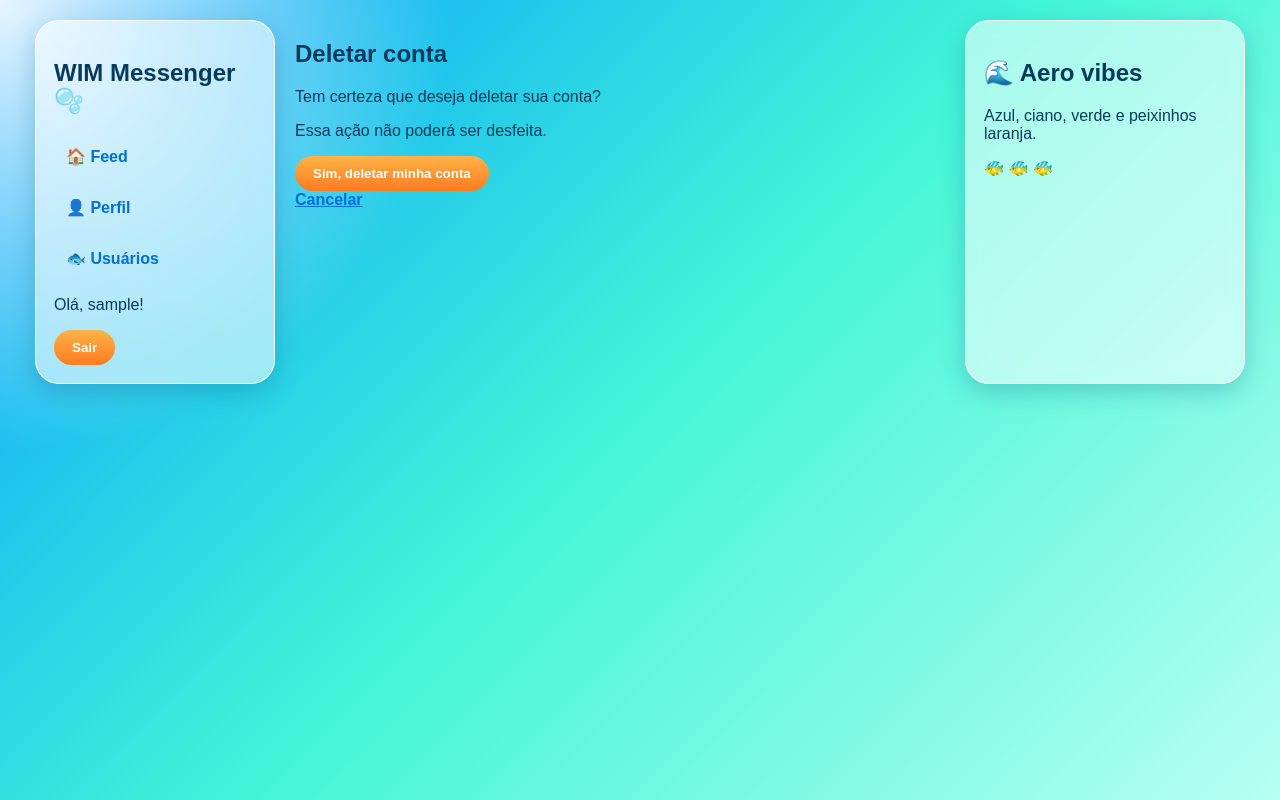
After one commit to maluucodes/twitter-clone-ebac, a Django app: page /conta/deletar/ in a window 1280 px wide. The commit adds this page. Run offline with Django 5.2, Linux system fonts and the light colour scheme; the visitor is signed in with stand-in values (Sample User, id 1).

Commit message:
Added account deletion and prettier interface

```diff
--- a/accounts/urls.py
+++ b/accounts/urls.py
@@ -1,7 +1,17 @@
 from django.contrib.auth.views import LoginView, LogoutView, PasswordChangeView, PasswordChangeDoneView
 from django.urls import path
-
-from accounts.views import edit_profile_view, profile_view, register_view, follow_user_view, unfollow_user_view, users_list_view, followers_list_view, following_list_view
+from django.contrib.auth import login, logout
+from accounts.views import (
+    delete_account_view,
+    edit_profile_view,
+    follow_user_view,
+    followers_list_view,
+    following_list_view,
+    profile_view,
+    register_view,
+    unfollow_user_view,
+    users_list_view,
+)
 
 
 urlpatterns = [
@@ -25,4 +35,5 @@ urlpatterns = [
     ),
     path("seguindo/", following_list_view, name="following_list"),
     path("seguidores/", followers_list_view, name="followers_list"),
+    path("conta/deletar/", delete_account_view, name="delete_account"),
 ]
--- a/accounts/views.py
+++ b/accounts/views.py
@@ -1,23 +1,23 @@
-from django.contrib.auth import login
 from django.contrib.auth.decorators import login_required
-from django.contrib.auth.forms import UserCreationForm
+from accounts.forms import ProfileForm, RegisterForm
 from django.shortcuts import redirect, render
 from django.contrib.auth.models import User
 from django.shortcuts import get_object_or_404
+from django.contrib.auth import login, logout
 
 from accounts.forms import ProfileForm
 
 
 def register_view(request):
     if request.method == "POST":
-        form = UserCreationForm(request.POST)
+        form = RegisterForm(request.POST)
 
         if form.is_valid():
             user = form.save()
             login(request, user)
             return redirect("feed")
     else:
-        form = UserCreationForm()
+        form = RegisterForm()
 
     return render(request, "accounts/register.html", {"form": form})
 
@@ -86,3 +86,13 @@ def followers_list_view(request):
         "accounts/followers_list.html",
         {"followers": followers},
     )
+
+@login_required
+def delete_account_view(request):
+    if request.method == "POST":
+        user = request.user
+        logout(request)
+        user.delete()
+        return redirect("register")
+
+    return render(request, "accounts/delete_account.html")
--- a/config/settings.py
+++ b/config/settings.py
@@ -121,7 +121,11 @@ USE_TZ = True
 # Static files (CSS, JavaScript, Images)
 # https://docs.djangoproject.com/en/6.0/howto/static-files/
 
-STATIC_URL = 'static/'
+STATIC_URL = "/static/"
+
+STATICFILES_DIRS = [
+    BASE_DIR / "static",
+]
 
 LOGIN_URL = "login"
 LOGIN_REDIRECT_URL = "feed"
--- /dev/null
+++ b/static/css/style.css
@@ -0,0 +1,115 @@
+* {
+    box-sizing: border-box;
+}
+
+body {
+    margin: 0;
+    font-family: Arial, sans-serif;
+    color: #073b5c;
+    background:
+        radial-gradient(circle at top left, rgba(255, 255, 255, 0.9), transparent 30%),
+        linear-gradient(135deg, #0099ff, #42f5d7, #b6fff2);
+    min-height: 100vh;
+}
+
+a {
+    color: #006fd6;
+    font-weight: bold;
+}
+
+button {
+    cursor: pointer;
+    border: none;
+    border-radius: 999px;
+    padding: 10px 18px;
+    background: linear-gradient(180deg, #ffb347, #ff7b22);
+    color: white;
+    font-weight: bold;
+}
+
+.page {
+    display: grid;
+    grid-template-columns: 240px minmax(0, 680px) 280px;
+    gap: 20px;
+    max-width: 1250px;
+    margin: 0 auto;
+    padding: 20px;
+}
+
+.card {
+    background: rgba(255, 255, 255, 0.55);
+    border: 1px solid rgba(255, 255, 255, 0.9);
+    border-radius: 24px;
+    box-shadow: 0 8px 24px rgba(0, 80, 120, 0.25);
+    backdrop-filter: blur(10px);
+    padding: 18px;
+}
+
+.sidebar {
+    position: sticky;
+    top: 20px;
+    height: fit-content;
+}
+
+.logo {
+    font-size: 24px;
+    margin-bottom: 20px;
+}
+
+.nav-link {
+    display: block;
+    padding: 12px;
+    margin-bottom: 8px;
+    border-radius: 18px;
+    text-decoration: none;
+}
+
+.nav-link:hover {
+    background: rgba(255, 255, 255, 0.45);
+}
+
+.tweet-box textarea {
+    width: 100%;
+    min-height: 90px;
+    border-radius: 18px;
+    border: 1px solid #8eefff;
+    padding: 14px;
+    resize: vertical;
+}
+
+.tweet-card {
+    margin-top: 16px;
+}
+
+.avatar {
+    width: 54px;
+    height: 54px;
+    object-fit: cover;
+    border-radius: 50%;
+    border: 3px solid white;
+}
+
+.tweet-header {
+    display: flex;
+    gap: 12px;
+    align-items: center;
+}
+
+.orange-fish {
+    color: #ff7b22;
+}
+
+.right-panel {
+    display: block;
+}
+
+@media (max-width: 900px) {
+    .page {
+        grid-template-columns: 1fr;
+    }
+
+    .sidebar,
+    .right-panel {
+        position: static;
+    }
+}
--- /dev/null
+++ b/templates/accounts/delete_account.html
@@ -0,0 +1,15 @@
+{% extends "base.html" %}
+
+{% block content %}
+    <h2>Deletar conta</h2>
+
+    <p>Tem certeza que deseja deletar sua conta?</p>
+    <p>Essa ação não poderá ser desfeita.</p>
+
+    <form method="post">
+        {% csrf_token %}
+        <button type="submit">Sim, deletar minha conta</button>
+    </form>
+
+    <a href="{% url 'profile' %}">Cancelar</a>
+{% endblock %}
--- a/templates/accounts/profile.html
+++ b/templates/accounts/profile.html
@@ -24,4 +24,6 @@
     <a href="{% url 'edit_profile' %}">Editar perfil</a>
     <br>
     <a href="{% url 'change_password' %}">Alterar senha</a>
+    <br>
+    <a href="{% url 'delete_account' %}">Deletar conta</a>
 {% endblock %}
--- a/templates/base.html
+++ b/templates/base.html
@@ -1,30 +1,43 @@
+{% load static %}
+
 <!DOCTYPE html>
 <html lang="pt-br">
 <head>
     <meta charset="UTF-8">
-    <title>Twitter Aero</title>
+    <title>Twitter Clone Aero</title>
+    <link rel="stylesheet" href="{% static 'css/style.css' %}">
 </head>
 <body>
-    <header>
-        <h1>Twitter Clone</h1>
-
+    <div class="page">
+        <aside class="card sidebar">
+            <h1 class="logo">WIM Messenger 🫧</h1>
             {% if user.is_authenticated %}
                 <nav>
-                <a href="{% url 'feed' %}">Feed</a>
-                <a href="{% url 'profile' %}">Perfil</a>
-                <a href="{% url 'users_list' %}">Usuários</a>
+                    <a class="nav-link" href="{% url 'feed' %}">🏠 Feed</a>
+                    <a class="nav-link" href="{% url 'profile' %}">👤 Perfil</a>
+                    <a class="nav-link" href="{% url 'users_list' %}">🐟 Usuários</a>
                 </nav>
                 <p>Olá, {{ user.username }}!</p>
                 <form action="{% url 'logout' %}" method="post">
                     {% csrf_token %}
                     <button type="submit">Sair</button>
                 </form>
+            {% else %}
+                <nav>
+                    <a class="nav-link" href="{% url 'login' %}">Entrar</a>
+                    <a class="nav-link" href="{% url 'register' %}">Criar conta</a>
+                </nav>
             {% endif %}
-    </header>
-
+        </aside>
         <main>
             {% block content %}
             {% endblock %}
         </main>
+        <aside class="card right-panel">
+            <h2>🌊 Aero vibes</h2>
+            <p>Azul, ciano, verde e peixinhos laranja.</p>
+            <p class="orange-fish">🐠 🐠 🐠</p>
+        </aside>
+    </div>
 </body>
 </html>
```
Also changed, not shown: accounts/forms.py (+9 -1 lines), templates/tweets/feed.html (+15 -16 lines). Lines whose indentation alone changed are shown as unchanged.
